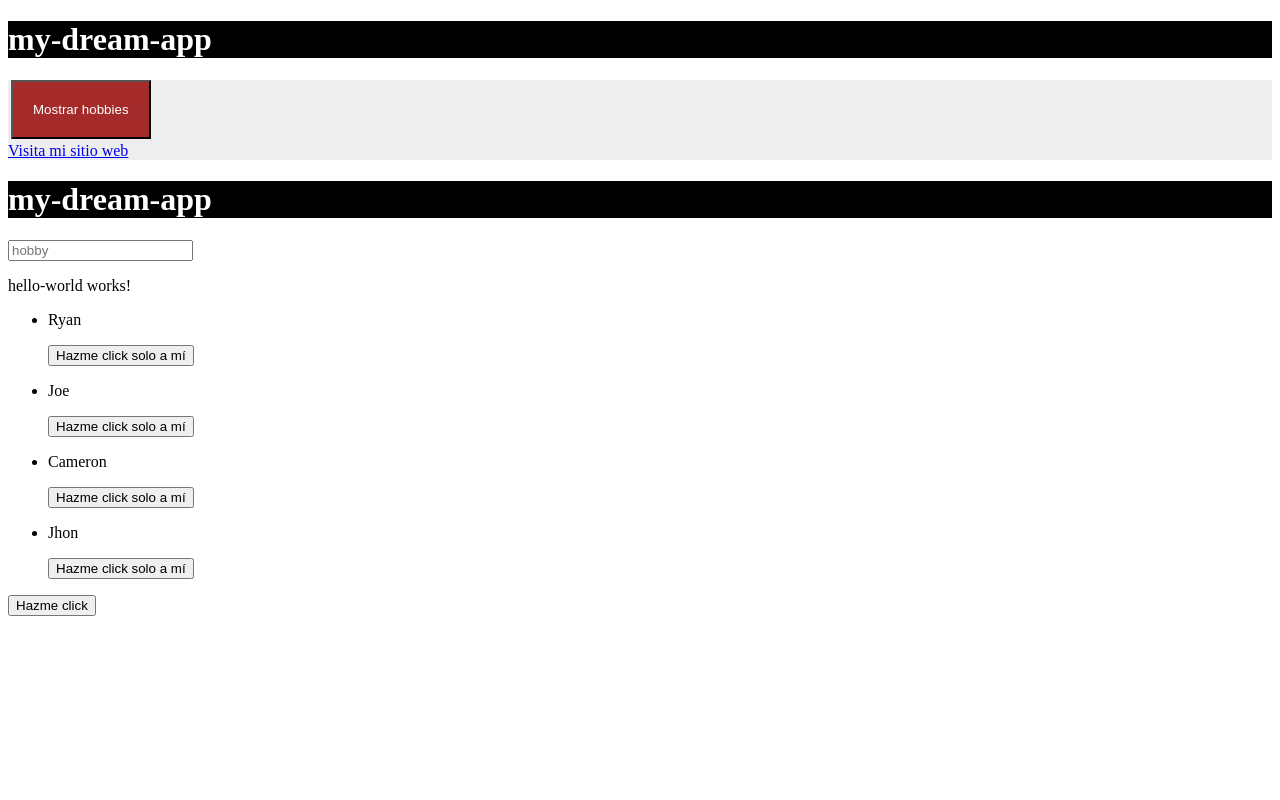
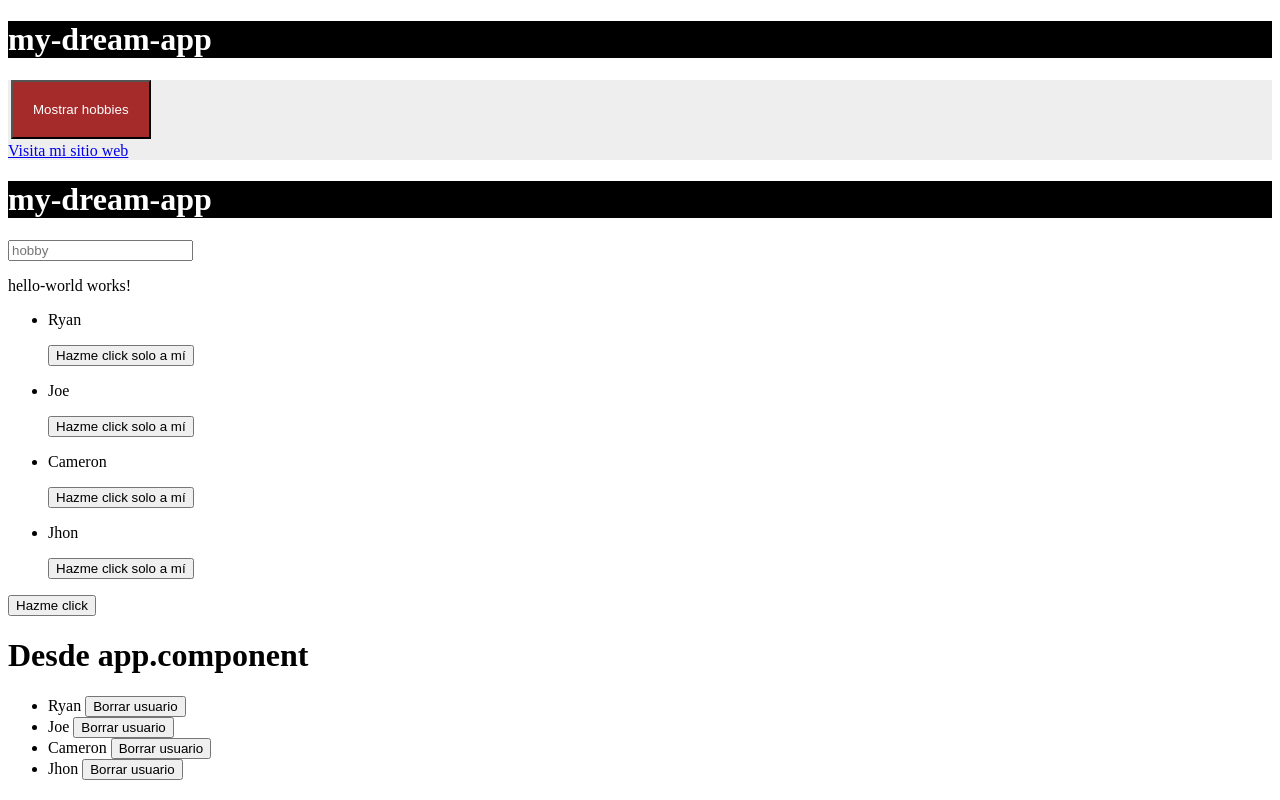
Before and after one commit to ALVARO-QUISPE-UNSA/pweb2_angular, an Angular app: page / in a window 1280 px wide. Built offline with nearby package versions, Linux system fonts and the light colour scheme.

Commit message:
Se añadió la función para eliminar objetos de la lista, al parecer se recarga toda la página

```diff
--- a/src/app/app.component.html
+++ b/src/app/app.component.html
@@ -27,3 +27,9 @@
     </li>
   </ul>
   <button (click)="sayhello()">Hazme click</button>
+  <h1>Desde app.component</h1>
+  <ul>
+    <li *ngFor="let user of users">
+      {{ user }} <button (click)="deleteUser(user)">Borrar usuario</button>
+    </li>
+  </ul>
--- a/src/app/app.component.ts
+++ b/src/app/app.component.ts
@@ -40,4 +40,11 @@ export class AppComponent {
   sayhello() {
     alert("Hola desde app.component");
   }
+  deleteUser(user:string) {
+    for (let i = 0; i < this.users.length; i++) {
+      if (user==this.users[i]) {
+        this.users.splice(i, 1);
+      }
+    }
+  }
 }
```
